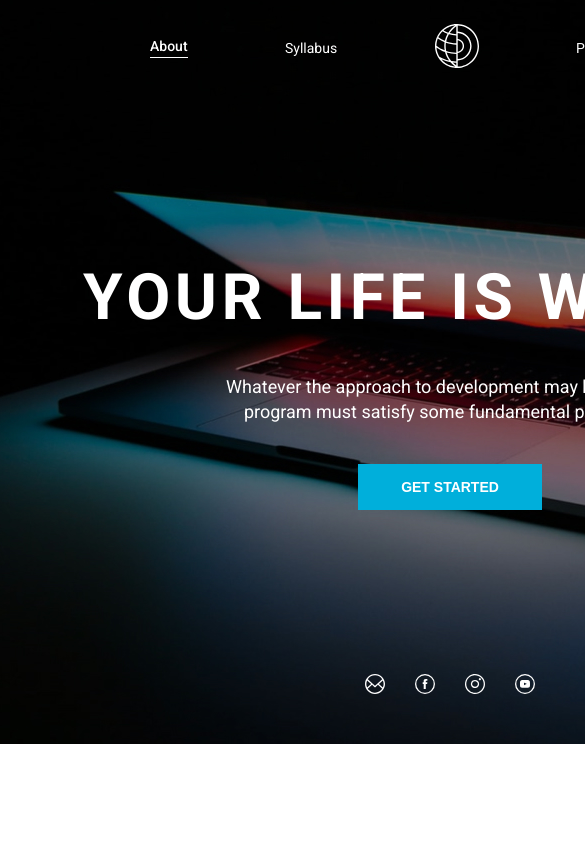
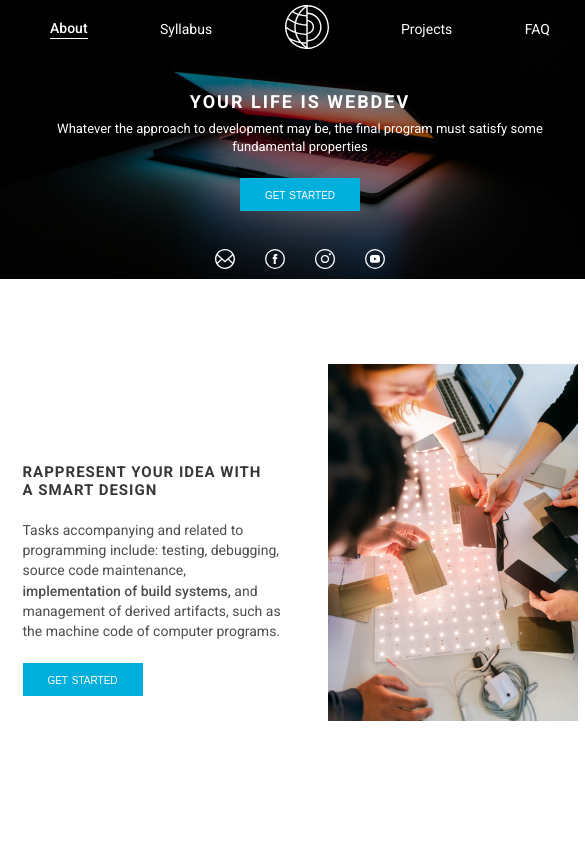
Before and after one commit to conservativ007/webdev, a plain HTML site: page index.html in a window 390 px wide. Shown: the top 844 px of the page, 585 px wide, since content can reach past the window. Drawn offline with Linux system fonts and the light colour scheme.

Commit message:
added tablet portrait screen settings

```diff
--- a/index.html
+++ b/index.html
@@ -15,8 +15,8 @@
   </head>
   <body>
     <div class="wrapper">
-      <!-- <img src="images/bg-image-wrapper.jpg" alt="bg"> -->
-      <div class="background-image"></div>
+      <img class="background-image-two" src="images/bg-image-wrapper.jpg" alt="bg">
+      <!-- <div class="background-image"></div> -->
       <header>
 
         <nav>
@@ -35,13 +35,13 @@
         </nav>
 
         <div class="header-content">
-          <h1>your life is webdev</h1>
+          <h1 class="header-content__title">your life is webdev</h1>
 
-          <div class="text-print">
+          <p class="header-content__text">
             Whatever the approach to development may be, the final program must satisfy some fundamental properties
-          </div>
+          </p>
 
-          <button type="button" class="get-started one">
+          <button type="button" class="get-started">
             <span>get started</span>
           </button>
         </div>
--- a/styles/bg2.css
+++ b/styles/bg2.css
@@ -12,6 +12,8 @@
   width: 407px;
   height: 582px;
   background: url("../../images/content-image-1.png");
+  background-size: contain;
+  background-repeat: no-repeat;
 }
 
 .content-block-bg-2 {
@@ -44,3 +46,23 @@
 .content-block-bg-2 span {
   font-weight: 500;
 }
+
+@media (max-width: 899px) {
+  .bg-2 {
+    height: 600px;
+  }
+
+  .content-image-1 {
+    width: 250px;
+    height: 430px;
+  }
+
+  .content-block-bg-2 h2 {
+    font-size: 15px;
+    line-height: 18px;
+  }
+
+  .content-block-bg-2 {
+    width: 260px;
+  }
+}
--- a/styles/bg3.css
+++ b/styles/bg3.css
@@ -35,7 +35,7 @@
 }
 
 .user-card__content {
-  width: 298px;
+  width: 100%;
   height: 80px;
 
   font-size: 14px;
@@ -103,3 +103,20 @@
     height: 150px;
   }
 }
+
+@media (max-width: 899px) {
+
+  .user-card {
+    margin-left: 0;
+  }
+
+  .bg-3 {
+    height: 440px;
+    flex-direction: column;
+    justify-content: space-around;
+  }
+
+  .slider-items {
+    margin-left: auto;
+  }
+}
--- a/styles/bg4.css
+++ b/styles/bg4.css
@@ -10,7 +10,10 @@
 .content-image-2 {
   width: 407px;
   height: 582px;
+
   background: url("../../images/content-image-2.png");
+  background-size: contain;
+  background-repeat: no-repeat;
 }
 
 .content-block {
@@ -46,7 +49,23 @@
   color: #4E4E4E;
 }
 
-.content-block button {
-  width: 180px;
-  height: 46px;
+
+@media (max-width: 899px) {
+
+  .bg-4 {
+    height: 520px;
+  }
+
+  .content-image-2 {
+    width: 250px;
+    height: 357px;
+  }
+
+  .content-block {
+    width: 280px;
+  }
+
+  .content-block h2 {
+    font-size: 20px;
+  }
 }
--- a/styles/bg5.css
+++ b/styles/bg5.css
@@ -3,6 +3,8 @@
   width: 100%;
   height: 524px;
   background: url("../../images/pexels-christina-morillo-1181675.png");
+  background-size: contain;
+  background-repeat: no-repeat;
 
   display: flex;
   flex-direction: column;
@@ -66,3 +68,37 @@
   width: 16.52px;
   height: 13.22px;
 }
+
+@media (max-width: 1599px) {
+  .bg-5 {
+    height: 395px;
+  }
+}
+
+@media (max-width: 1199px) {
+  .bg-5 {
+    height: 295px;
+  }
+}
+
+@media (max-width: 899px) {
+  .bg-5 {
+    height: 198px;
+  }
+
+  .bg-5 h2 {
+    font-size: 18px;
+    margin-bottom: 15px;
+  }
+
+
+  .input-text {
+    width: 200px;
+    height: 35px;
+  }
+
+  .form-custombutton {
+    width: 50px;
+    height: 35px;
+  }
+}
--- a/styles/bg6.css
+++ b/styles/bg6.css
@@ -96,3 +96,9 @@
   position: absolute;
   right: 0;
 }
+
+@media (max-width: 899px) {
+  .bg-6 {
+    height: 350px;
+  }
+}
--- a/styles/footer.css
+++ b/styles/footer.css
@@ -52,3 +52,15 @@ footer ul li {
     width: 260px;
   }
 }
+
+@media (max-width: 899px) {
+  footer {
+    height: 100px;
+    justify-content: space-between;
+    padding: 0 20px;
+  }
+
+  footer nav {
+    width: 210px;
+  }
+}
--- a/styles/header.css
+++ b/styles/header.css
@@ -56,12 +56,10 @@ h1 {
   text-transform: uppercase;
 }
 
-.text-print {
+.header-content__text {
   width: 504px;
   height: 50px;
 
-  font-style: normal;
-  font-weight: normal;
   font-size: 18px;
   line-height: 140%;
 
@@ -69,25 +67,7 @@ h1 {
   color: #FFFFFF;
 }
 
-.one {
-  top: 405px;
-}
 
-.get-started {
-  border: none;
-
-  height: 46px;
-  width: 184px;
-  background: #00AFDB;
-  color: white;
-  text-transform: uppercase;
-}
-
-.get-started span {
-  font-weight: 700;
-  font-size: 14px;
-  line-height: 16, 41px;
-}
 
 .social {
   margin-bottom: 50px;
@@ -98,3 +78,60 @@ h1 {
   height: 20px;
   color: white;
 }
+
+@media (max-width: 1599px) {
+  header {
+    height: 558px;
+  }
+}
+
+@media (max-width: 1199px) {
+  header {
+    height: 440px;
+  }
+
+  h1 {
+    font-size: 30px;
+  }
+
+  .header-content {
+    height: 200px;
+  }
+
+  .header-content__text {
+    font-size: 15px;
+  }
+}
+
+@media (max-width: 899px) {
+
+  header {
+    height: 279px;
+  }
+
+  header nav,
+  header ul {
+    margin-top: 2px;
+    width: 500px;
+    height: 50px;
+  }
+
+  h1 {
+    font-size: 18px;
+    letter-spacing: 2px;
+  }
+
+  .header-content {
+    height: 120px;
+  }
+
+  .header-content__text {
+    font-size: 13px;
+  }
+
+  .social {
+    margin-bottom: 10px;
+  }
+
+
+}
--- a/styles/main.css
+++ b/styles/main.css
@@ -13,6 +13,24 @@ body {
   margin: 0 auto;
 }
 
+.get-started {
+  border: none;
+
+  height: 46px;
+  width: 184px;
+  background: #00AFDB;
+  color: white;
+  text-transform: uppercase;
+
+  cursor: pointer;
+}
+
+.get-started span {
+  font-weight: 700;
+  font-size: 14px;
+  line-height: 16, 41px;
+}
+
 @media (max-width: 1599px) {
   .wrapper {
     width: 1200px;
@@ -22,6 +40,23 @@ body {
 @media (max-width: 1199px) {
   .wrapper {
     width: 900px;
+  }
+}
+
+@media (max-width: 899px) {
+  .wrapper {
+    width: 600px;
+  }
+
+  .get-started {
+    width: 120px;
+    height: 33px;
+    text-transform: none;
+    font-variant: small-caps;
+  }
+
+  .get-started>span {
+    font-weight: 400;
   }
 }
 
@@ -35,3 +70,11 @@ body {
 
   z-index: -1;
 }
+
+.background-image-two {
+  position: absolute;
+  width: 100%;
+  object-fit: cover;
+  object-position: 50% 50%;
+  z-index: -1;
+}
```
